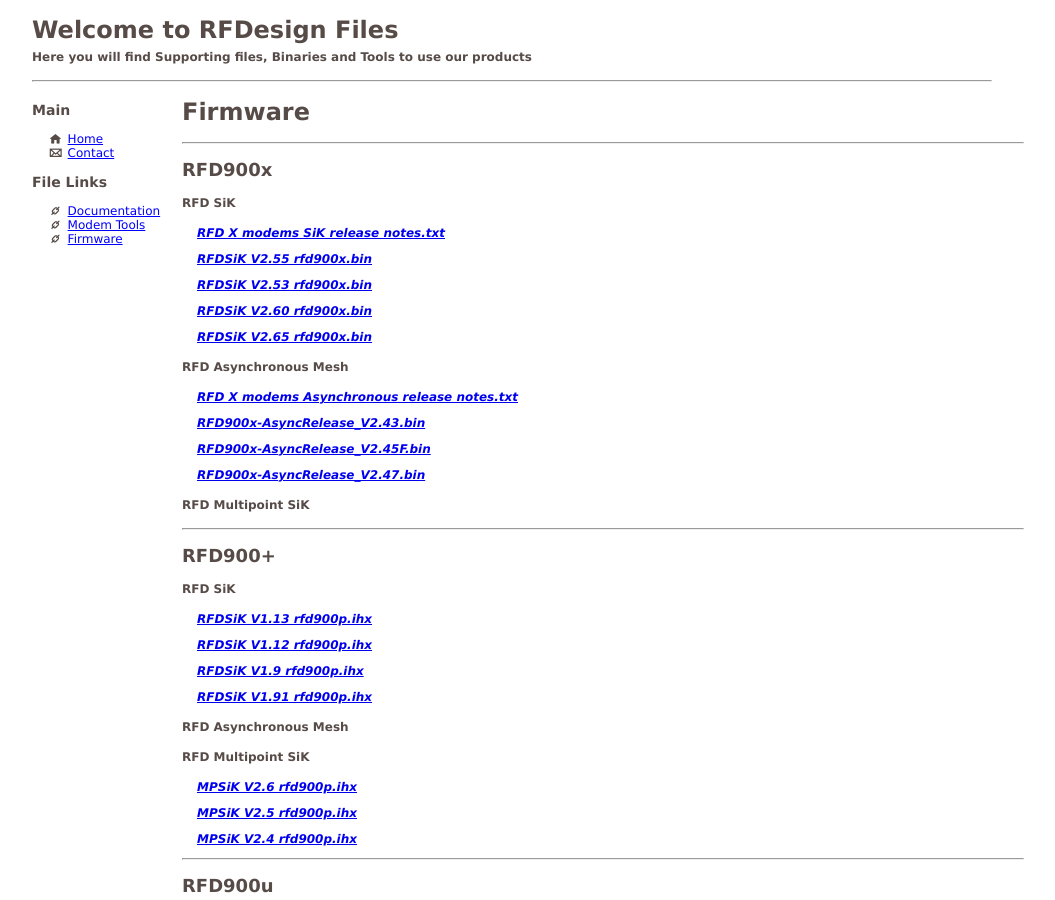
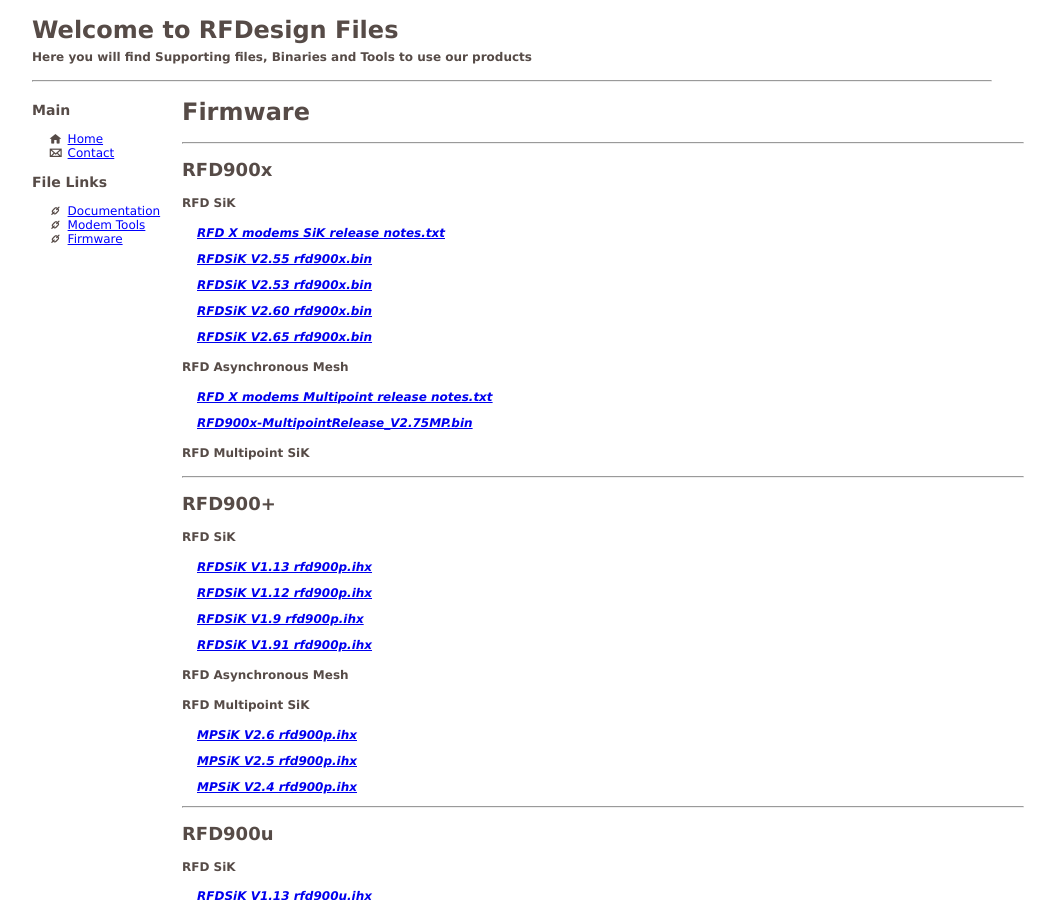
Before and after one commit to RFDesign/rfdesign.github.io, a Jekyll site: the page built from firmware.html, in a window 1280 px wide and 900 px high. Shown: the whole window, without its empty margins (26-1081 px from the left). Built offline with Jekyll 4.4.1, drawn with Linux system fonts in a browser that asks for light colours.

Commit message:
Update firmware.yml

```diff
--- a/_data/firmware.yml
+++ b/_data/firmware.yml
@@ -11,6 +11,9 @@
         - file: RFD900x-AsyncRelease_V2.43.bin
         - file: RFD900x-AsyncRelease_V2.45F.bin
         - file: RFD900x-AsyncRelease_V2.47.bin
+    Async:
+        - file: RFD X modems Multipoint release notes.txt
+        - file: RFD900x-MultipointRelease_V2.75MP.bin
 
 - modems:
     heading: RFD900+
```
